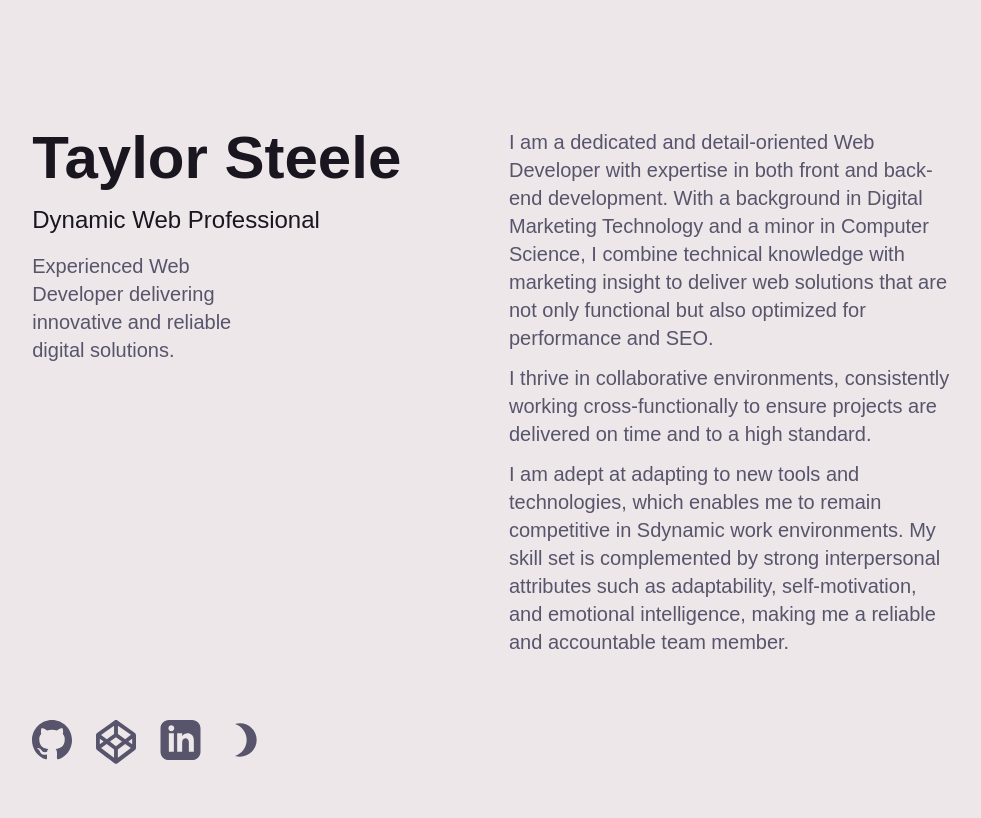
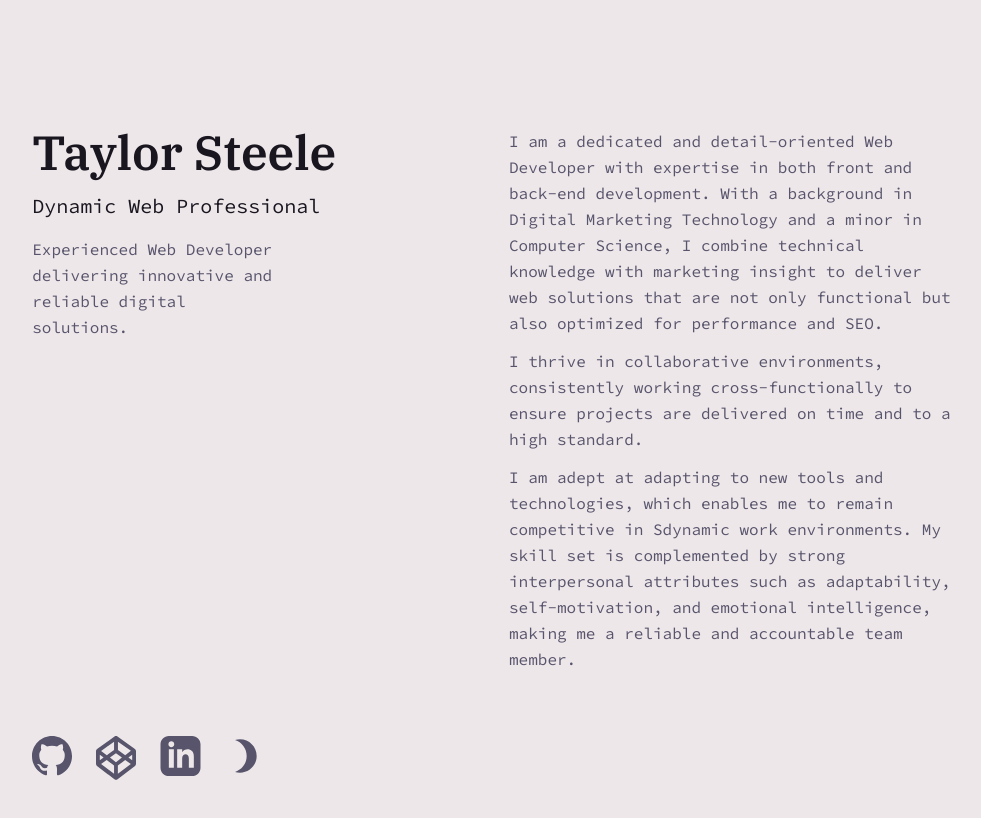
Before and after one commit to MashedTaytors/Steele-site, a Next.js app: page / in a window 1280 px wide. Shown: the top 818 px of the page, without its empty margins (147-1128 px from the left). Built offline with nearby package versions, Linux system fonts and the light colour scheme; no server answers.

Commit message:
fix font misconfig

```diff
--- a/src/app/about/page.tsx
+++ b/src/app/about/page.tsx
@@ -2,7 +2,7 @@ import Image from "next/image";
 
 export default function Home() {
   return (
-    <div className="grid grid-rows-[20px_1fr_20px] items-center justify-items-center min-h-screen p-8 pb-20 gap-16 sm:p-20 font-[family-name:var(--font-geist-sans)]">
+    <div className="grid grid-rows-[20px_1fr_20px] items-center justify-items-center min-h-screen p-8 pb-20 gap-16 sm:p-20">
       <main className="flex flex-col gap-8 row-start-2 items-center sm:items-start">
         <Image
           className="dark:invert"
@@ -12,7 +12,7 @@ export default function Home() {
           height={38}
           priority
         />
-        <ol className="list-inside list-decimal text-sm text-center sm:text-left font-[family-name:var(--font-geist-mono)]">
+        <ol className="list-inside list-decimal text-sm text-center sm:text-lef">
           <li className="mb-2">
             TEST {" "}
             <code className="bg-black/[.05] dark:bg-white/[.06] px-1 py-0.5 rounded font-semibold">
--- a/src/app/globals.css
+++ b/src/app/globals.css
@@ -57,8 +57,7 @@ body {
   background-repeat: no-repeat; /* Avoid repeating the gradient */
   background-size: cover; /* Ensure the gradient covers the entire background */
   transition: background-color 0.3s ease, color 0.3s ease;
-  font-family: Arial, Helvetica, sans-serif;
-
+  /* font-family: var(--font-source-code-pro), Arial, Helvetica, sans-serif; */
 }
 
 @layer utilities {
--- a/src/app/page.tsx
+++ b/src/app/page.tsx
@@ -4,17 +4,17 @@ import React from "react";
 
 export default function Home() {
   return (
-    <div className="flex flex-col items-center justify-between min-h-screen sm:gap-16 p-32 gap-8 font-[family-name:var(--font-geist-sans)]">
+    <div className="flex flex-col items-center justify-between min-h-screen sm:gap-16 p-32 gap-8">
       <main className="flex flex-col w-content md:flex-row gap-16 lg:gap-8 ">
         <div className="flex flex-col gap-4 w-full md:w-1/2">
-          <h1 className="text-3xl font-ibm-plex-serif text-primaryText font-semibold sm:text-4xl lg:text-6xl">Taylor Steele</h1>
-          <h2 className="text-xl font-source-code-pro text-primaryText sm:text-2xl">Dynamic Web Professional</h2>
-          <p className="text-xl font-source-code-pro text-secondaryText font-light sm:pr-20 lg:pr-48">
+          <h1 className="text-2xl font-ibmPlexSerif text-primaryText font-semibold sm:text-4xl lg:text-5xl">Taylor Steele</h1>
+          <h2 className="text-lg font-sourceCodePro text-primaryText sm:text-xl">Dynamic Web Professional</h2>
+          <p className="text-base leading-relaxed font-sourceCodePro text-secondaryText font-light sm:pr-20 lg:pr-48">
             Experienced Web Developer delivering innovative and reliable digital solutions.
           </p>
         </div>
 
-        <div className="flex flex-col gap-3 text-xl font-source-code-pro text-secondaryText w-full md:w-1/2">
+        <div className="flex flex-col gap-3 leading-relaxed text-base font-sourceCodePro text-secondaryText w-full md:w-1/2">
           <p>
             I am a dedicated and detail-oriented Web Developer with expertise in both front and back-end development. With a background in Digital Marketing Technology and a minor in Computer Science, I combine technical knowledge with marketing insight to deliver web solutions that are not only functional but also optimized for performance and SEO.
           </p>
--- a/src/components/ThemeToggle.jsx
+++ b/src/components/ThemeToggle.jsx
@@ -34,8 +34,7 @@ function ThemeToggle() {
 
   const toggleTheme = () => {
     setTheme((prev) => (prev === 'light' ? 'dark' : 'light'));
-
-   console.log('Client-side theme cookie:', theme); // TODO: Debounce this
+  //  console.log('Client-side theme cookie:', theme); // TODO: Debounce this
   };
 
 
--- a/tailwind.config.ts
+++ b/tailwind.config.ts
@@ -22,8 +22,8 @@ const config: Config = {
       },
       // TODO: fix fonts
       fontFamily: {
-        ibmPlexSerif: ['"IBM Plex Serif"', "serif"], // Use IBM Plex Serif
-        sourceCodePro: ['"Source Code Pro"', "monospace"], // Use Source Code Pro
+        ibmPlexSerif: ['var(--font-ibm-plex-serif)', 'serif'],
+        sourceCodePro: ['var(--font-source-code-pro)', 'monospace'],
       },
     },
   },
```
